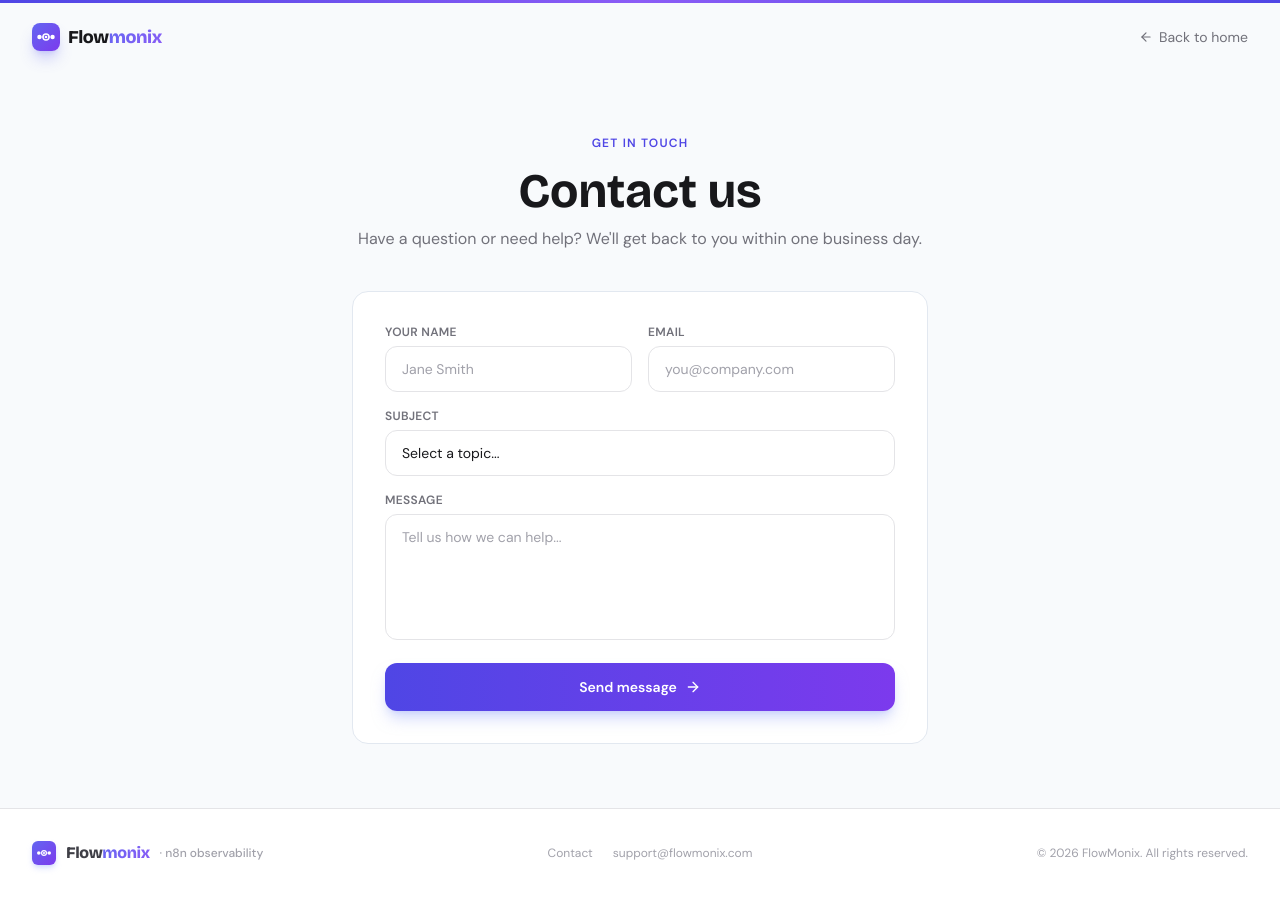
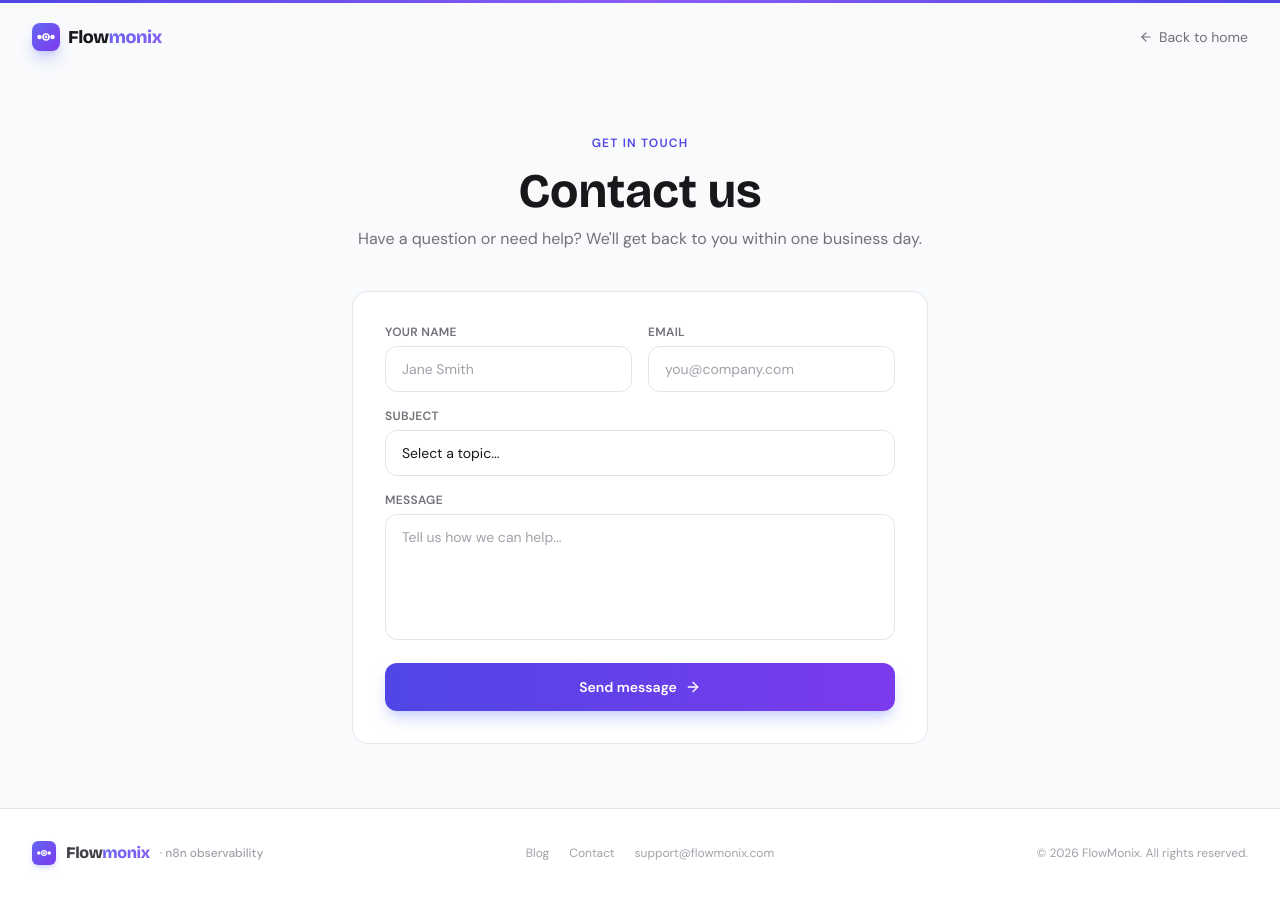
Before and after one commit to SheikhMishu/flowwatch, a Next.js app in the folder landing/: page /contact in a window 1280 px wide. Built offline with nearby package versions, Linux system fonts and the light colour scheme.

Commit message:
Add Blog link to landing nav and footer

```diff
--- a/landing/src/components/footer.tsx
+++ b/landing/src/components/footer.tsx
@@ -22,6 +22,12 @@ export default function Footer() {
 
           {/* Links */}
           <div className="flex items-center gap-5">
+            <a
+              href="https://app.flowmonix.com/blog"
+              className="text-zinc-400 hover:text-zinc-700 text-xs transition-colors duration-200"
+            >
+              Blog
+            </a>
             <Link
               href="/contact"
               className="text-zinc-400 hover:text-zinc-700 text-xs transition-colors duration-200"
--- a/landing/src/components/hero.tsx
+++ b/landing/src/components/hero.tsx
@@ -28,12 +28,20 @@ export default function Hero() {
             <span style={{ background: 'linear-gradient(135deg, #6366f1, #8b5cf6)', WebkitBackgroundClip: 'text', WebkitTextFillColor: 'transparent', backgroundClip: 'text' }}>monix</span>
           </span>
         </div>
+        <div className="flex items-center gap-6">
+          <a
+            href="https://app.flowmonix.com/blog"
+            className="text-sm text-zinc-500 hover:text-zinc-800 transition-colors duration-200"
+          >
+            Blog
+          </a>
           <a
             href="#signup"
             className="flex items-center gap-1.5 text-sm text-zinc-800 hover:text-zinc-900 transition-colors duration-200"
           >
             Get Started Free <ArrowRight className="w-3.5 h-3.5" />
           </a>
+        </div>
       </nav>
 
       {/* Main content */}
```
Lines whose indentation alone changed are shown as unchanged.
